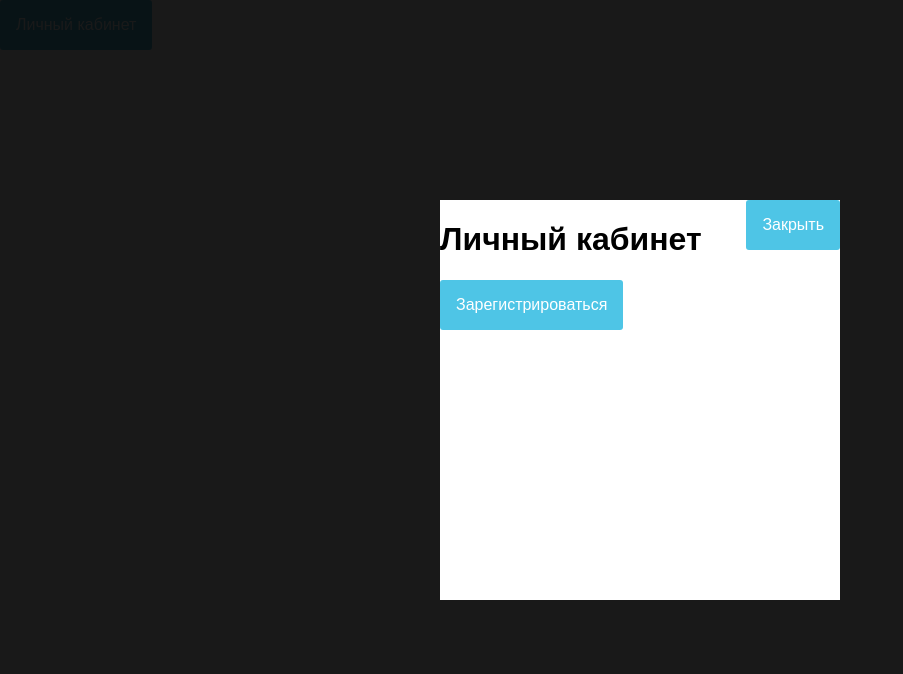
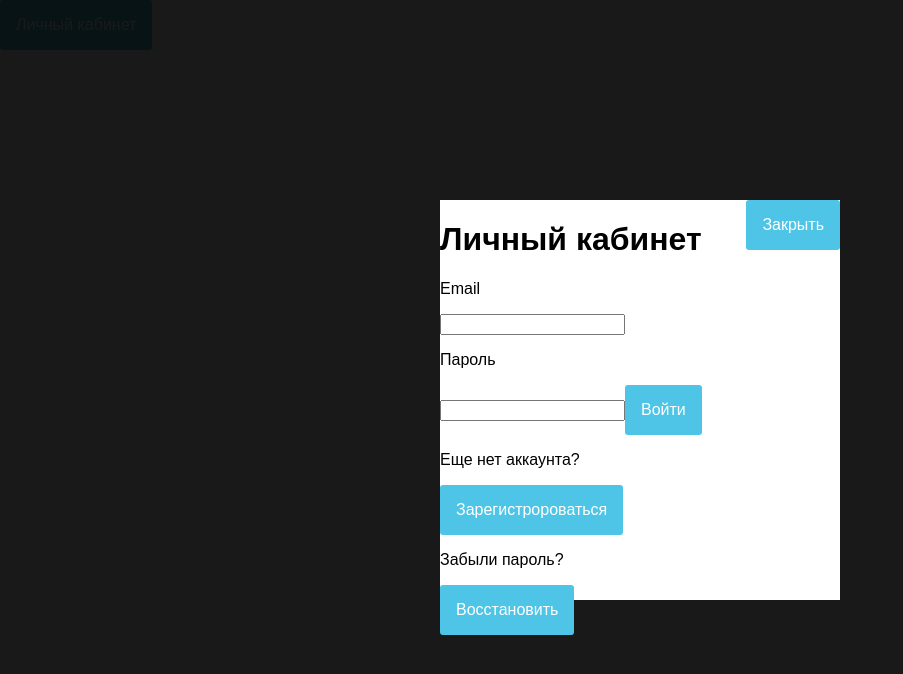
Before and after one commit to AlexandrVinogradov/React-Login-and-Registration-modal-windows, a React (Create React App) app: page / in a window 1280 px wide. Both pictures are taken after a click on the button "Личный кабинет". Shown: the top 674 px of the page, without its empty margins (0-903 px from the left). Built offline with nearby package versions, Linux system fonts and the light colour scheme.

Commit message:
added html

```diff
--- a/src/App.js
+++ b/src/App.js
@@ -1,6 +1,6 @@
 import React, { Component } from 'react';
 import EnterToAccountModal from './components/EnterToAccountModal/EnterToAccountModal';
-import Registration from './components/Registration/Registration';
+import Registration from './components/RegistrationModal/Registration';
 
 
 class App extends Component {
@@ -26,24 +26,48 @@ class App extends Component {
         <div id='EnterToAccountModal'></div>
         <div id='Registration'></div>
         <main>
-
           <button onClick={this.toggleEnerModal}>Личный кабинет</button>
           {this.state.isEnterOpen &&
             <EnterToAccountModal onClose={this.toggleEnerModal}>
               <h1>Личный кабинет</h1>
-              <button onClick={this.toggleRegistrationModal} >Зарегистрироваться</button>
+              <p>Email</p>
+              <input />
+              <p>Пароль</p>
+              <input />
+              <button>Войти</button>
+              <div>
+                <div>
+                  <p>Еще нет аккаунта?</p>
+                  <button onClick={this.toggleRegistrationModal}>Зарегистророваться</button>
+                </div>
+                <div>
+                  <p>Забыли пароль?</p>
+                  <button onClick={this.toggleEnerModal} >Восстановить</button>
+                </div>
+              </div>
             </EnterToAccountModal>
           }
-
 
           {this.state.isRegistrationOpen &&
             <Registration onClose={this.toggleRegistrationModal}>
               <h1>Регистрация</h1>
+              <p>
+              Регистрация занимает 30 секунд. <br/>После регистрации вы получите<br/> 7 дней бесплатного доступа.
+              </p>
+              <p>Email</p>
+              <input />
+              <p>Пароль</p>
+              <input />
+              <p>не менее 6 символов</p>
+              <div>
+                <input type='checkbox'/>
+                <p>Я принимаю условия <a href='#'>Соглашения</a> </p>
+              </div>
+              <button onClick={this.toggleEnerModal}>Зарегистрироваться</button>
+              <p>Уже есть аккаунт?</p>
               <button onClick={this.toggleEnerModal} >Войти в личный кабинет</button>
             </Registration>
           }
-
-
         </main>
       </div>
     );
```
Also changed, not shown: src/components/RegistrationModal/Registration.jsx (renamed from src/components/Registration/Registration.jsx), src/components/RegistrationModal/Registration.module.css (renamed from src/components/Registration/Registration.module.css).
